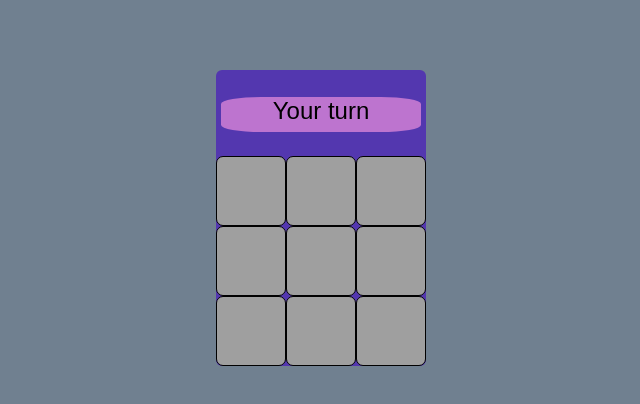
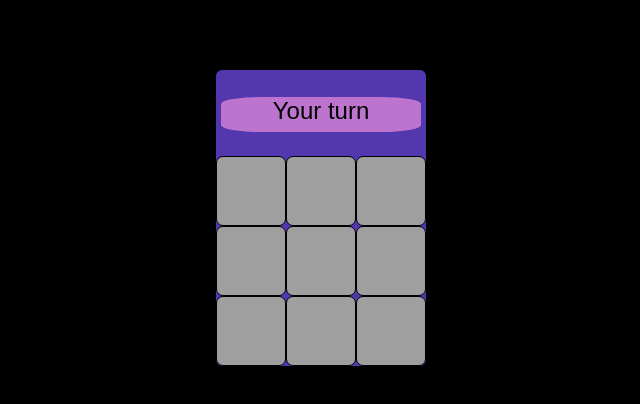
Before and after one commit to vladik2312/tiktaktoe.github.io, a plain HTML site: page index.html in a window 1280 px wide. Shown: the whole page, without its empty margins (319-959 px from the left). Drawn offline with Linux system fonts and the light colour scheme.

Commit message:
Update style.css
Black Black style

```diff
--- a/style.css
+++ b/style.css
@@ -1,5 +1,5 @@
 body {
-    background-color: SlateGrey;
+    background-color: Black;
 }
 .game {
     margin: 70px auto;
```
